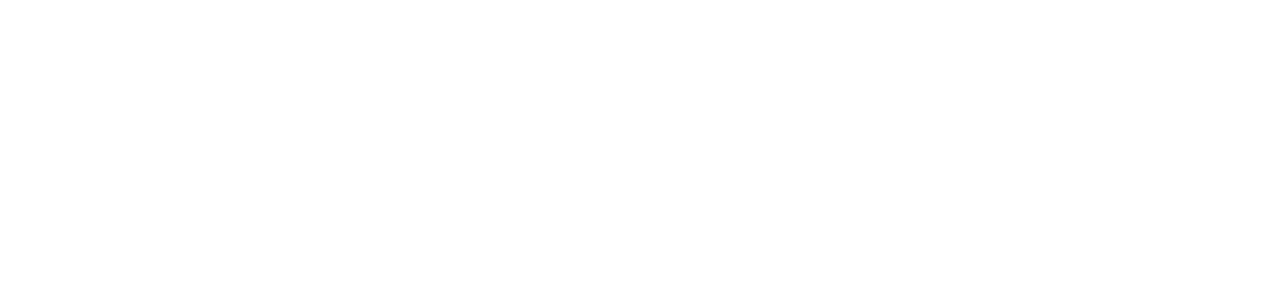
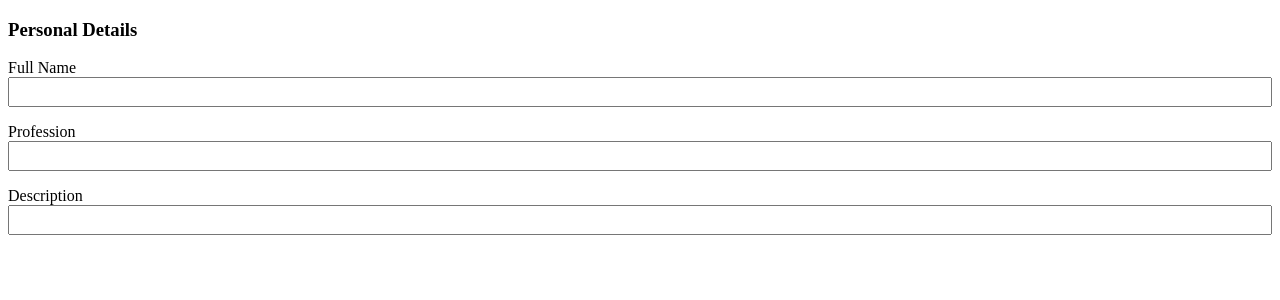
Before and after one commit to ZTanvir/cv-application, a React (Vite) app: page / in a window 1280 px wide. Shown: the top 300 px of the page. Built offline with nearby package versions, Linux system fonts and the light colour scheme.

Commit message:
Add Input field componet

```diff
--- a/src/Components/CvInfo.jsx
+++ b/src/Components/CvInfo.jsx
@@ -1,2 +1,10 @@
-const CvInfo = () => {};
+import PersonalInformationForm from "./PersonalInformation/PersonalInformationForm";
+
+const CvInfo = () => {
+  return (
+    <>
+      <PersonalInformationForm />
+    </>
+  );
+};
 export default CvInfo;
--- /dev/null
+++ b/src/Components/InputField.jsx
@@ -0,0 +1,13 @@
+import InputFieldstyle from "../Components/Styles/inputFormStyle.module.css";
+
+const InputField = ({ lableName, inputType }) => {
+  return (
+    <p>
+      <label className={InputFieldstyle.InputField}>
+        {lableName}
+        <input type={inputType} />
+      </label>
+    </p>
+  );
+};
+export default InputField;
--- /dev/null
+++ b/src/Components/PersonalInformation/PersonalInformationForm.jsx
@@ -0,0 +1,13 @@
+import InputField from "../InputField";
+
+const PersonalInformationForm = () => {
+  return (
+    <section className="">
+      <h3>Personal Details</h3>
+      <InputField lableName="Full Name" type="text" />
+      <InputField lableName="Profession" type="text" />
+      <InputField lableName="Description" type="text" />
+    </section>
+  );
+};
+export default PersonalInformationForm;
--- /dev/null
+++ b/src/Components/Styles/inputFormStyle.module.css
@@ -0,0 +1,8 @@
+.InputField{
+    display: flex;
+    flex-direction: column;
+}
+.InputField > input {
+    height: 1.5rem;
+    font-size: 1rem;
+}
```
